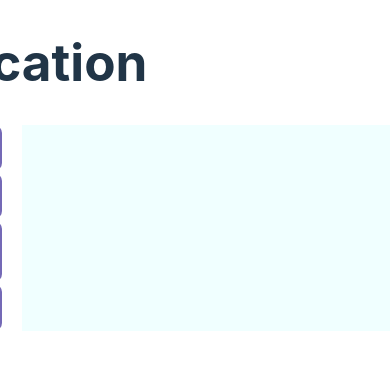
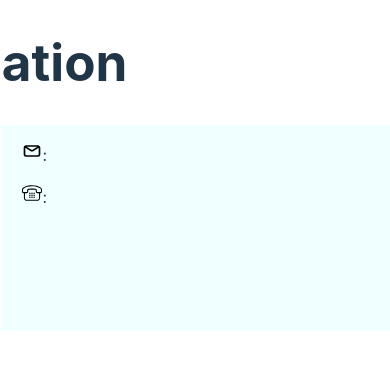
Before and after one commit to AnyueWang/odin_CV_application, a React (Vite) app in the folder cv_app/: page / in a window 390 px wide. Shown: the top 370 px of the page. Built offline with nearby package versions, Linux system fonts and the light colour scheme.

Commit message:
add: telephone edit and display

```diff
--- a/cv_app/src/App.css
+++ b/cv_app/src/App.css
@@ -25,6 +25,7 @@ body {
 .display-page {
   background-color: azure;
   width: 600px;
+  padding: 0 20px;
 }
 
 .info-form {
@@ -120,3 +121,7 @@ label {
   flex-direction: column;
   gap: 2px;
 }
+
+.icon-display {
+  width: 20px;
+}
--- a/cv_app/src/components/DisplayPage.jsx
+++ b/cv_app/src/components/DisplayPage.jsx
@@ -1,9 +1,13 @@
+import phoneIcon from '../assets/phone.svg'
+import emailIcon from '../assets/email.svg'
+
 const DisplayPage = ({ generalInfo, workInfo, educationInfo, projectInfo }) => {
   return (
     <div className="display-page">
       <p>{generalInfo.firstName + ' ' + generalInfo.lastName}</p>
       <p>{generalInfo.title}</p>
-      <p>{generalInfo.email}</p>
+      <p><img src={emailIcon} className='icon-display' />: {generalInfo.email}</p>
+      <p><img src={phoneIcon} className='icon-display' />: {generalInfo.telephone}</p>
       <div>
         {
           workInfo.map(each => {
--- a/cv_app/src/components/GeneralInfo.jsx
+++ b/cv_app/src/components/GeneralInfo.jsx
@@ -20,6 +20,11 @@ const GeneralInfo = ({ info, setInfo }) => {
         <label htmlFor="email">E-mail:</label>
         <input type="email" id="email" value={info.email} onChange={(e) => setInfo({ ...info, email: e.target.value })} />
       </div>
+
+      <div>
+        <label htmlFor="telephone">Telephone:</label>
+        <input type="tel" id="telephone" value={info.telephone} onChange={(e) => setInfo({ ...info, telephone: e.target.value })} />
+      </div>
     </form>
   )
 }
--- a/cv_app/src/utilities/helpers.jsx
+++ b/cv_app/src/utilities/helpers.jsx
@@ -5,6 +5,7 @@ const newGeneralInfo = () => ({
   lastName: '',
   title: '',
   email: '',
+  telephone: '',
 })
 const newWorkInfo = () => [{
   id: uuidv4(),
```
Also changed, not shown: cv_app/src/assets/email.svg (added), cv_app/src/assets/phone.svg (added).
